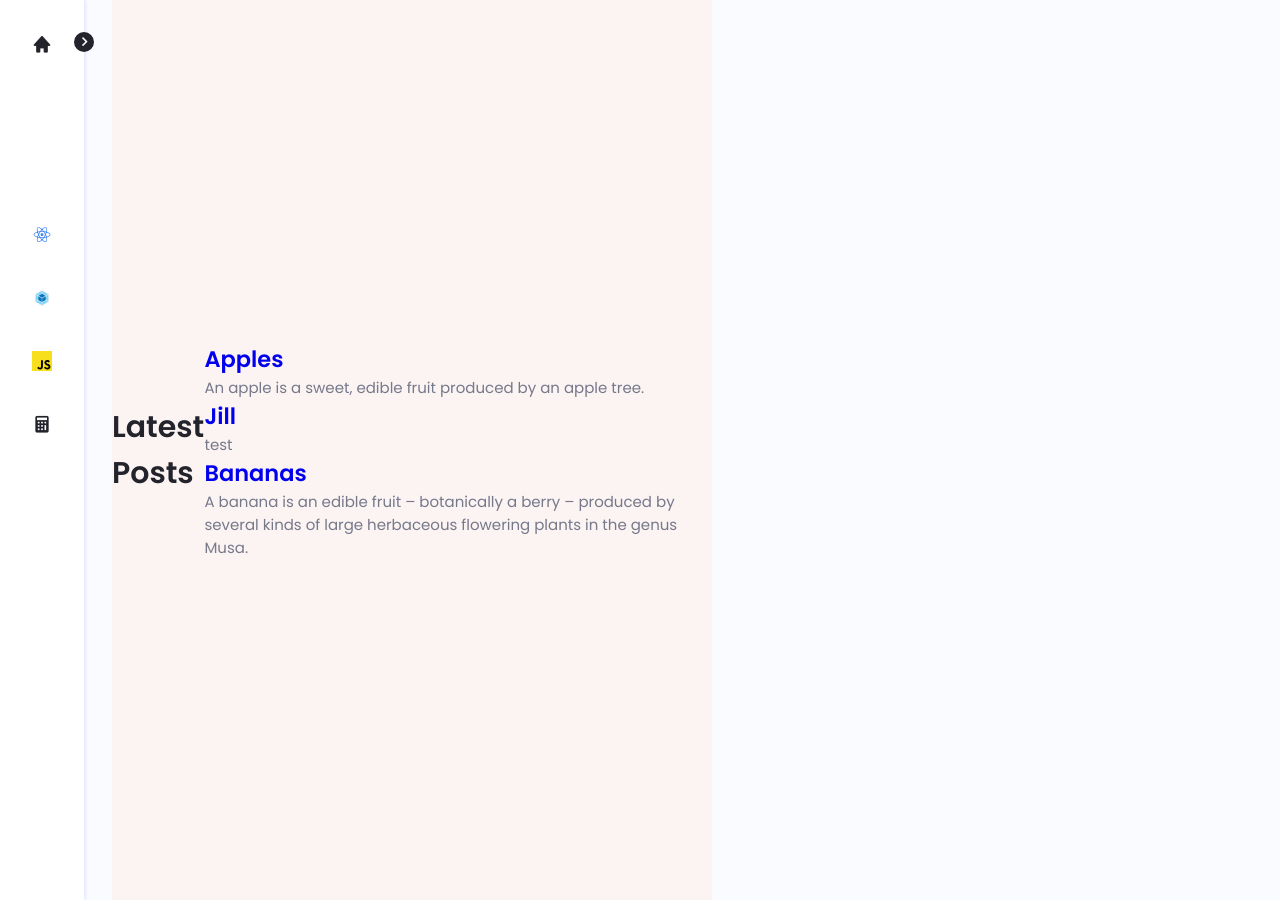
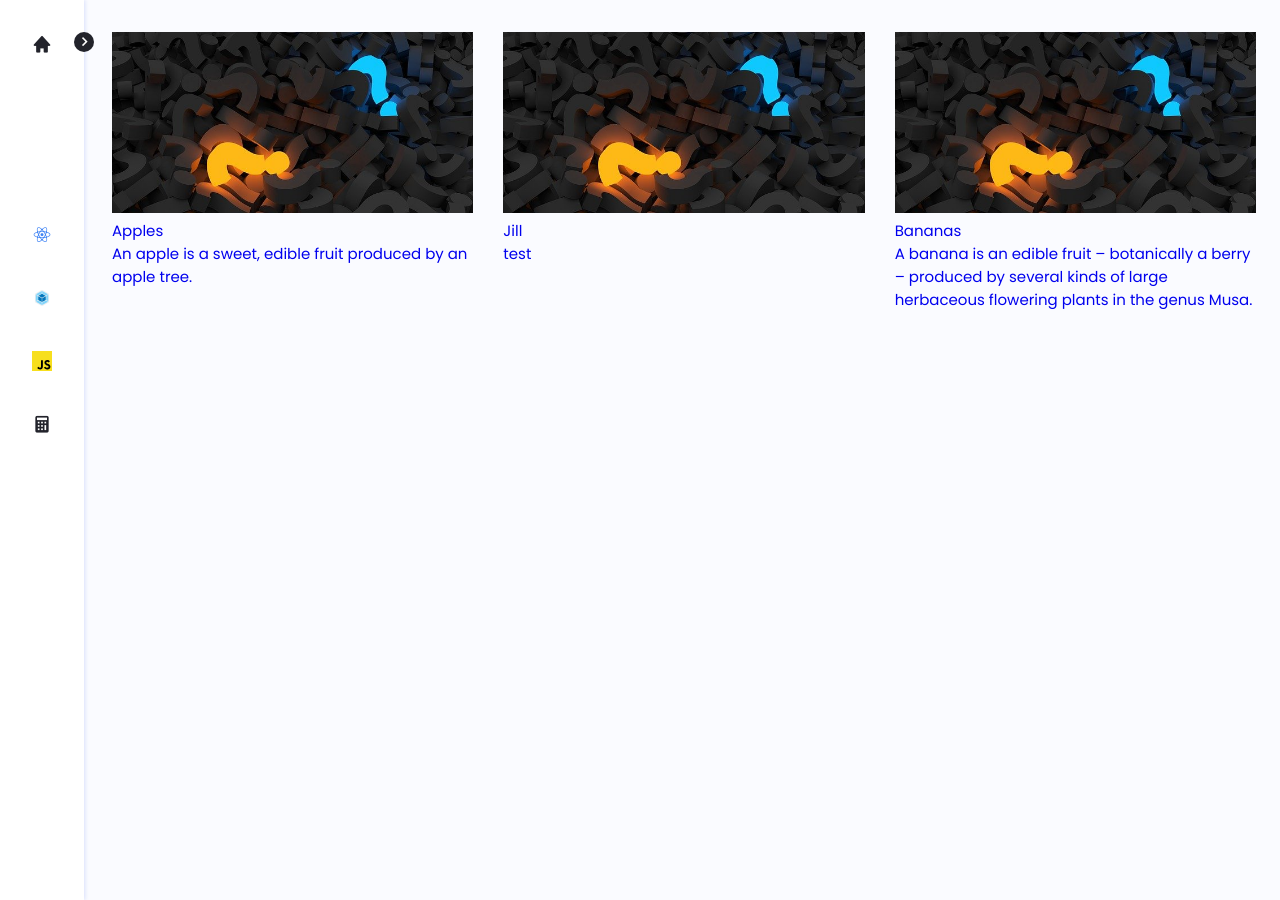
Before and after one commit to justyou78/justyou78.github.io, a Jekyll site: the page built from blog.html, in a window 1280 px wide. Built offline with Jekyll 4.4.1, drawn with Linux system fonts in a browser that asks for light colours.

Commit message:
R #블로그 홈
- 스타일 수정
- default 이미지 추가

```diff
--- a/_config.yml
+++ b/_config.yml
@@ -13,6 +13,7 @@ defaults:
       type: 'posts'
     values:
       layout: 'post'
+      image: '/assets/images/default-image.jpg'
   - scope:
       path: ''
     values:
--- a/_sass/blog.scss
+++ b/_sass/blog.scss
@@ -9,6 +9,11 @@
   .container {
     margin-left: 2rem;
     margin-right: 2rem;
+    // width: 100%;
+    // min-height: 100vh;
+    // display: flex;
+    // align-items: center;
+    // justify-content: center;
   }
 
   .section {
@@ -160,4 +165,18 @@
       zoom: 2.5; /* 250% 확대 */
     }
   }
+
+  .gallery {
+    display: grid;
+    /* 컬럼 갯수, 최소 최대 사이즈 */
+    /* 하나의 엘리먼트에 대하여 최소 사이즈는 250이며, 최대 사이즈는 row에 250사이즈의 엘리먼트가 들어갈 수 없는 범위까지  */
+    grid-template-columns: repeat(auto-fit, minmax(250px, 1fr));
+    gap: 30px;
+  }
+
+  .gallery img {
+    width: 100%;
+    // height: 100%;
+  }
+
 }
--- a/_sass/main.scss
+++ b/_sass/main.scss
@@ -31,14 +31,17 @@ a {
     }
 }
 
+.main {
     .container {
         background: rgb(252, 243, 243);
         width: 600px;
-  height: 100vh; /* 화면 크기를 기준으로 하는 높이 */
+        height: 100vh;
+        /* 화면 크기를 기준으로 하는 높이 */
         display: flex;
         align-items: center;
         justify-content: center;
-  margin: auto; /* 수평방향 마진 값을 자동으로 설정. 즉, 해당 요소를 포함하는 부모 요소의 정중앙에 위치.*/
+        margin: auto;
+        /* 수평방향 마진 값을 자동으로 설정. 즉, 해당 요소를 포함하는 부모 요소의 정중앙에 위치.*/
         /* background와 background-color의 차이
       * background-color는 색생만 지정.
       * background는 생상이외에도 다양한 옵션을 추가할 수 있다.
@@ -118,7 +121,8 @@ a {
     }
 
     .product-bottom button {
-  padding: 9px 25px; /* button rule padding ?*/
+        padding: 9px 25px;
+        /* button rule padding ?*/
         background: transparent;
         color: #008394;
         border: 1px solid #008394;
@@ -139,7 +143,8 @@ a {
 
     .color-select {
         display: flex;
-  float: right; /* 텍스트 및 인라인 요소가 주위를 감쌀 수 있도록 합니다.*/
+        float: right;
+        /* 텍스트 및 인라인 요소가 주위를 감쌀 수 있도록 합니다.*/
         margin-top: -10px;
         opacity: 0.8;
     }
@@ -194,7 +199,8 @@ a {
 
     .right-side {
         transform: rotateY(-90deg);
-  left: auto; /* right값을 주기위해서 auto를 설정함.*/
+        left: auto;
+        /* right값을 주기위해서 auto를 설정함.*/
         right: -25px;
     }
 
@@ -221,3 +227,4 @@ a {
         font-size: 100px;
         color: #c370fd;
     }
+}
--- a/blog.html
+++ b/blog.html
@@ -2,13 +2,16 @@
 layout: default
 title: Blog
 ---
-<h1>Latest Posts</h1>
 
-<ul>
+<div class="gallery">
     {% for post in site.posts %}
-    <li>
-        <h2><a href="{{ post.url }}">{{ post.title }}</a></h2>
-        {{ post.excerpt }}
-    </li>
+    <a href="{{ post.url }}">
+
+        <img src="{{ post.image }}" alt="">
+        <dl>
+            <dt>{{ post.title }}</dt>
+            <dd>{{ post.excerpt }}</dd>
+        </dl>
+    </a>
     {% endfor %}
-</ul>
+</div>
--- a/index.html
+++ b/index.html
@@ -1,7 +1,7 @@
 ---
 title: Home
 ---
-
+<div class="main">
     <div class="container">
         <div class="product">
 
@@ -36,7 +36,7 @@ title: Home
                         <p>{{ site.data.ts.ko.choose_site }}</p>
                         <h2>{{ site.data.ts.ko.project }}</h2>
                         <button type="button" onclick="movePage('project')">{{ site.data.ts.ko.choice }}</button>
-                    <div class="color-select" >
+                        <div class="color-select">
                             <div class="select-item" name="blog" onclick="flipLeft()">
                                 Blog
                             </div>
@@ -52,3 +52,4 @@ title: Home
             </div>
         </div>
     </div>
+</div>
```
Also changed, not shown: assets/images/1.jpg (added), assets/images/default-image.jpg (added), 11 other files. Lines whose indentation alone changed are shown as unchanged.
